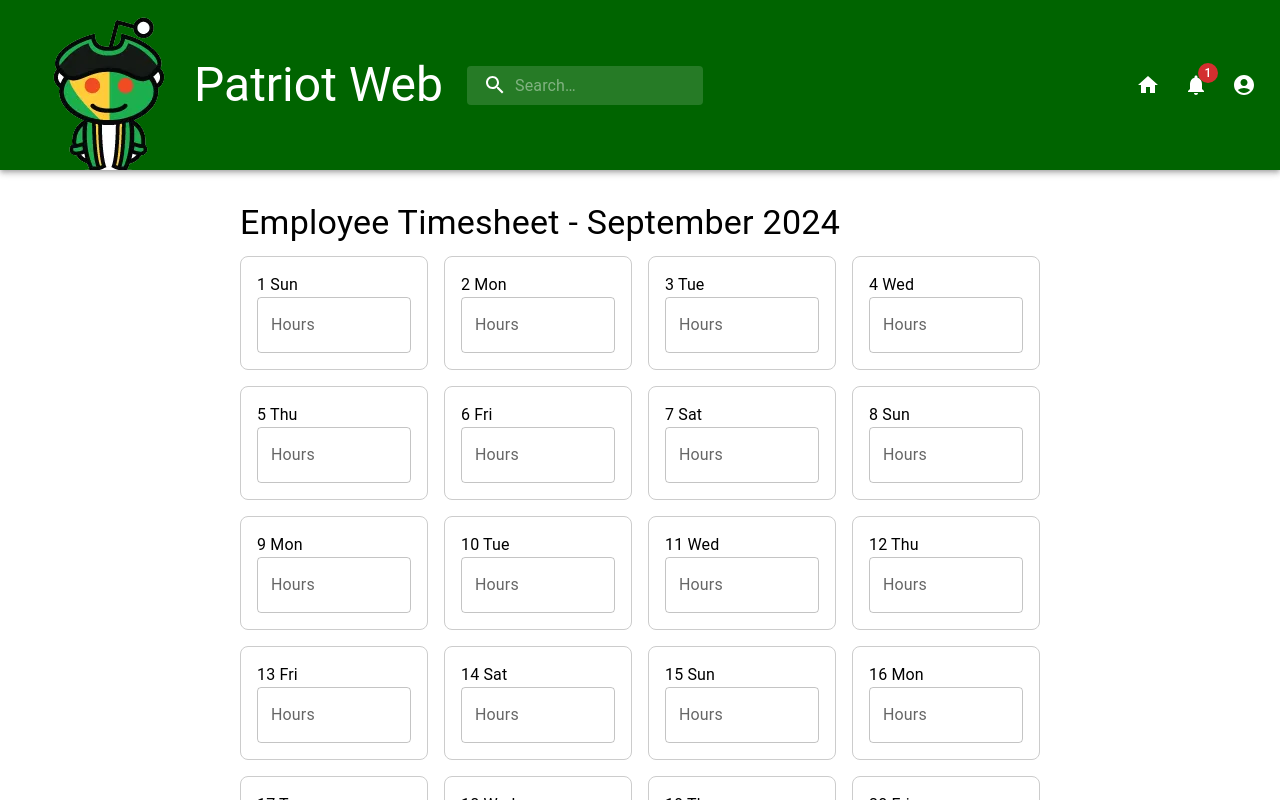
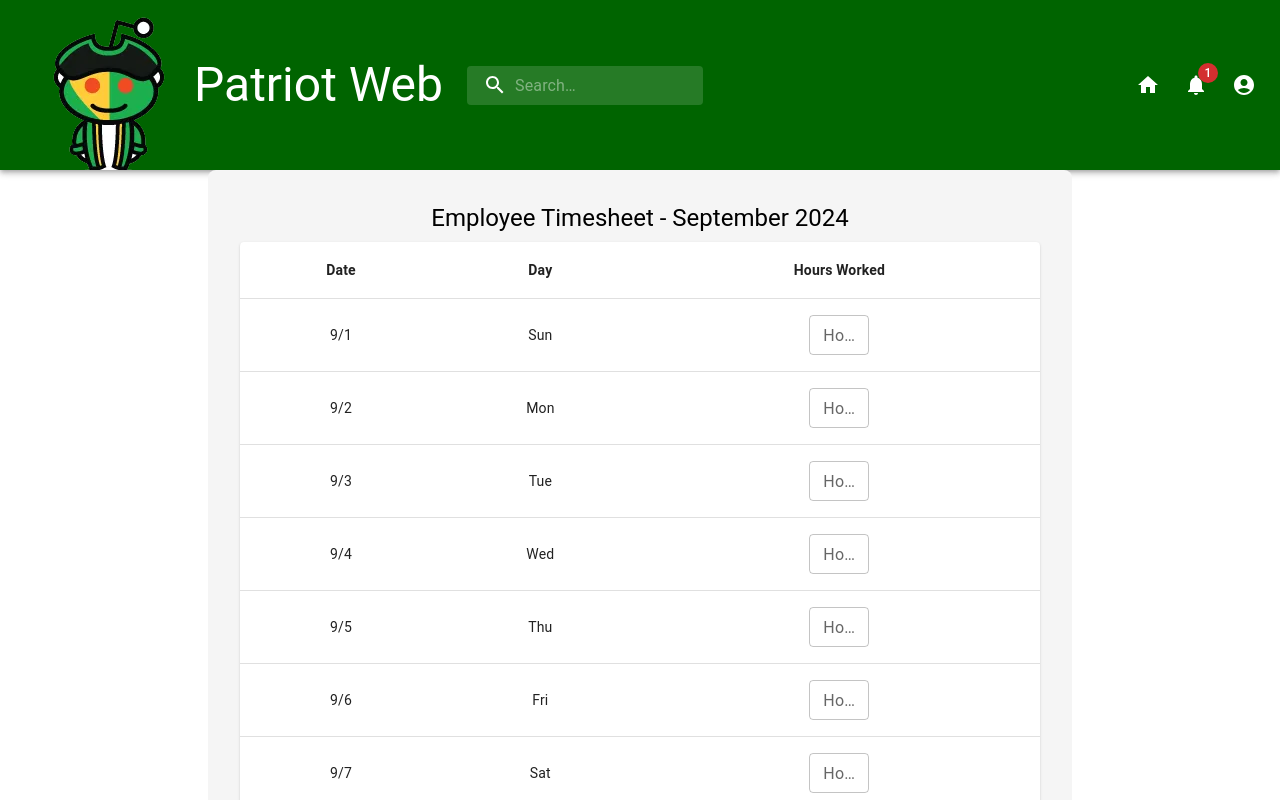
Before and after one commit to tejavardhanreddy01/patriot-web-redesign, a React (Create React App) app: page /employeetimesheet in a window 1280 px wide. Shown: the top 800 px of the page. Built offline with nearby package versions, Linux system fonts and the light colour scheme.

Commit message:
Timesheet UI updated

```diff
--- a/package.json
+++ b/package.json
@@ -5,14 +5,15 @@
   "dependencies": {
     "@emotion/react": "^11.13.3",
     "@emotion/styled": "^11.13.0",
-    "@mui/icons-material": "^6.1.0",
+    "@mui/icons-material": "^6.1.1",
     "@mui/joy": "^5.0.0-beta.48",
-    "@mui/material": "^6.1.0",
+    "@mui/material": "^6.1.1",
     "@mui/styled-engine-sc": "^6.1.0",
     "@mui/x-date-pickers": "^7.17.0",
     "@testing-library/jest-dom": "^5.17.0",
     "@testing-library/react": "^13.4.0",
     "@testing-library/user-event": "^13.5.0",
+    "axios": "^1.7.7",
     "contentful": "^10.15.1",
     "date-fns": "^3.6.0",
     "react": "^18.3.1",
--- a/src/Pages/Employee Services/EmployeeTimesheet.js
+++ b/src/Pages/Employee Services/EmployeeTimesheet.js
@@ -1,5 +1,5 @@
 import React, { useState, useEffect } from 'react';
-import { Box, Typography, TextField, Button, Grid } from '@mui/material';
+import { Box, Typography, TextField, Button, Table, TableBody, TableCell, TableContainer, TableHead, TableRow, Paper } from '@mui/material';
 
 // Helper function to get the days in a month
 const getDaysInMonth = (year, month) => {
@@ -34,38 +34,54 @@ const TimeSheet = () => {
     const handleSubmit = (e) => {
         e.preventDefault();
         console.log('Timesheet Submitted:', timesheet);
-        // You can handle submission to a backend here
+        alert('Timesheet Submitted Successfully!');
     };
 
     return (
-        <Box sx={{ maxWidth: 800, margin: '0 auto', padding: 4 }}>
-            <Typography variant="h4" gutterBottom>
+        <Box sx={{ maxWidth: 800, margin: '0 auto', padding: 4, backgroundColor: '#f5f5f5', borderRadius: 2 }}>
+            <Typography variant="h5" align="center" gutterBottom>
                 Employee Timesheet - {today.toLocaleString('default', { month: 'long' })} {year}
             </Typography>
             <form onSubmit={handleSubmit}>
-                <Grid container spacing={2}>
+                <TableContainer component={Paper}>
+                    <Table>
+                        <TableHead>
+                            <TableRow>
+                                <TableCell align="center"><strong>Date</strong></TableCell>
+                                <TableCell align="center"><strong>Day</strong></TableCell>
+                                <TableCell align="center"><strong>Hours Worked</strong></TableCell>
+                            </TableRow>
+                        </TableHead>
+                        <TableBody>
                             {daysInMonth.map((dateObj) => {
                                 const dateStr = dateObj.toISOString().split('T')[0]; // Format as YYYY-MM-DD
                                 return (
-                            <Grid item xs={6} sm={4} md={3} key={dateStr}>
-                                <Box sx={{ padding: 2, border: '1px solid #ccc', borderRadius: 2 }}>
-                                    <Typography variant="body1">
-                                        {dateObj.toLocaleDateString('default', { day: 'numeric', weekday: 'short' })}
-                                    </Typography>
+                                    <TableRow key={dateStr}>
+                                        <TableCell align="center">
+                                            {dateObj.toLocaleDateString('default', { day: 'numeric', month: 'numeric' })}
+                                        </TableCell>
+                                        <TableCell align="center">
+                                            {dateObj.toLocaleDateString('default', { weekday: 'short' })}
+                                        </TableCell>
+                                        <TableCell align="center">
                                             <TextField
                                                 type="number"
                                                 label="Hours"
                                                 inputProps={{ min: 0, max: 24 }}
                                                 value={timesheet[dateStr] || ''}
                                                 onChange={(e) => handleHoursChange(dateStr, e)}
-                                        fullWidth
+                                                size="small"
+                                                variant="outlined"
+                                                sx={{ width: 60 }}
                                             />
-                                </Box>
-                            </Grid>
+                                        </TableCell>
+                                    </TableRow>
                                 );
                             })}
-                </Grid>
-                <Button type="submit" variant="contained" sx={{ marginTop: 3, backgroundColor: '#000', color: '#fff' }}>
+                        </TableBody>
+                    </Table>
+                </TableContainer>
+                <Button type="submit" variant="contained" sx={{ marginTop: 3, backgroundColor: '#007BFF', color: '#fff' }}>
                     Submit Timesheet
                 </Button>
             </form>
```
Also changed, not shown: 1 other file (tests, documents, lock files or other folders). Lines whose indentation alone changed are shown as unchanged.
